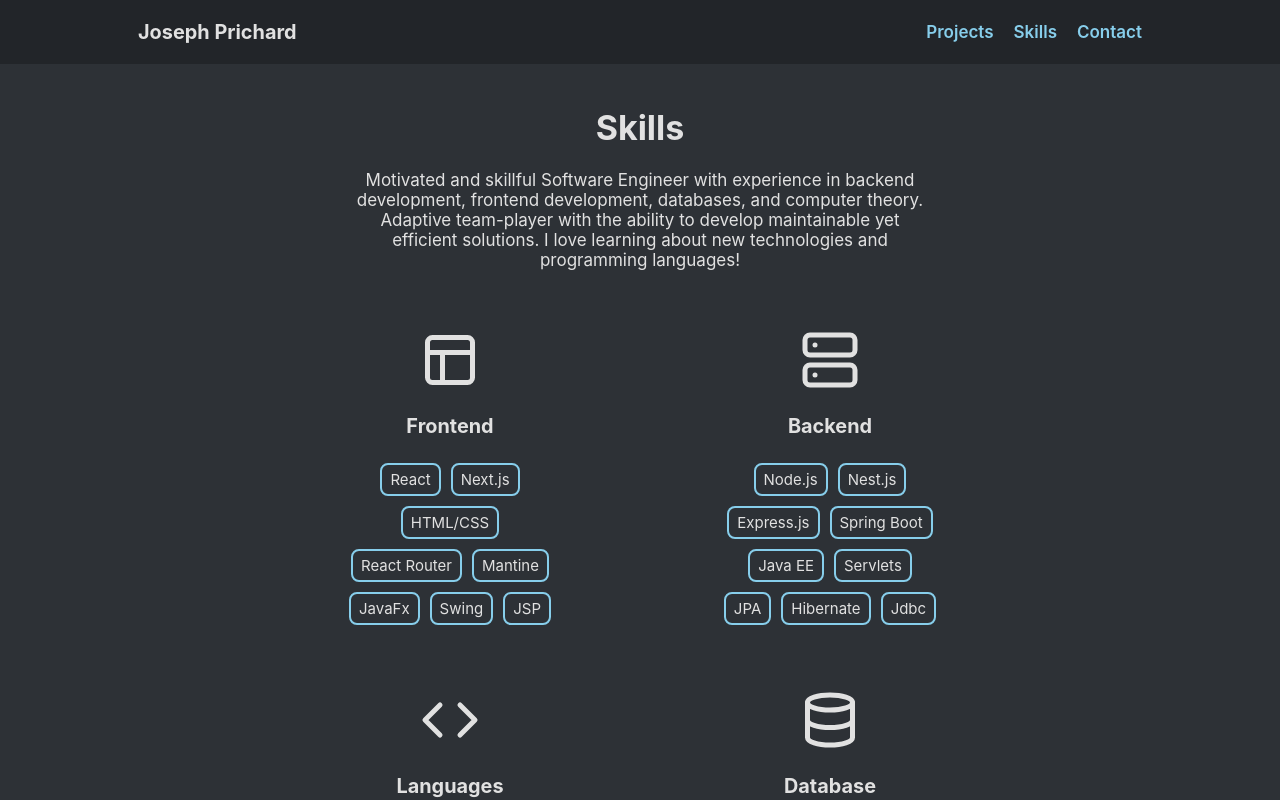
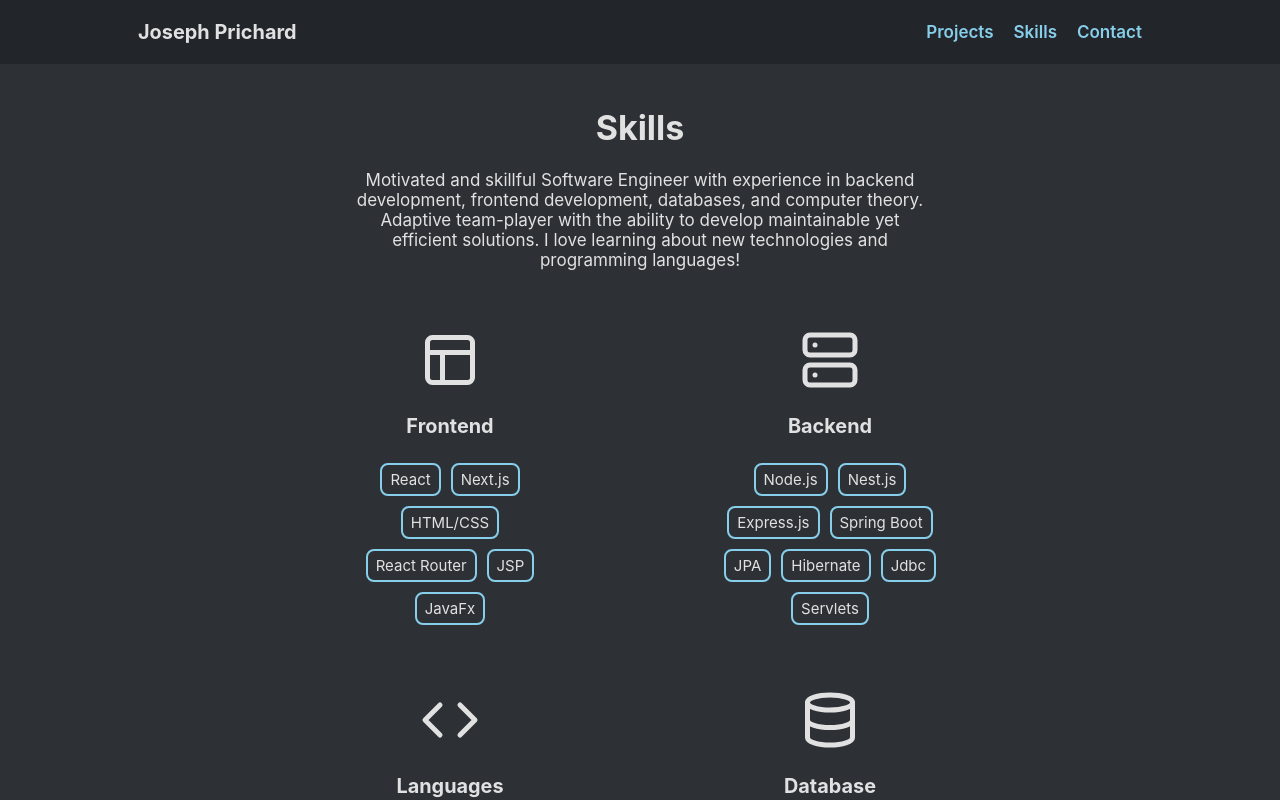
Before and after one commit to JosephPrichard/JosephPrichard.app, a Next.js app: page /skills in a window 1280 px wide. Shown: the top 800 px of the page. Built offline with nearby package versions, Linux system fonts and the light colour scheme.

Commit message:
Update groups.ts

```diff
--- a/src/data/groups.ts
+++ b/src/data/groups.ts
@@ -9,10 +9,8 @@ export const groups: SkillGroup[] = [
             "Next.js",
             "HTML/CSS",
             "React Router",
-            "Mantine",
-            "JavaFx",
-            "Swing",
-            "JSP"
+            "JSP",
+            "JavaFx"
         ]
     },
     {
@@ -23,11 +21,10 @@ export const groups: SkillGroup[] = [
             "Nest.js",
             "Express.js",
             "Spring Boot",
-            "Java EE",
-            "Servlets",
             "JPA",
             "Hibernate",
-            "Jdbc"
+            "Jdbc",
+            "Servlets"
         ]
     },
     {
```
